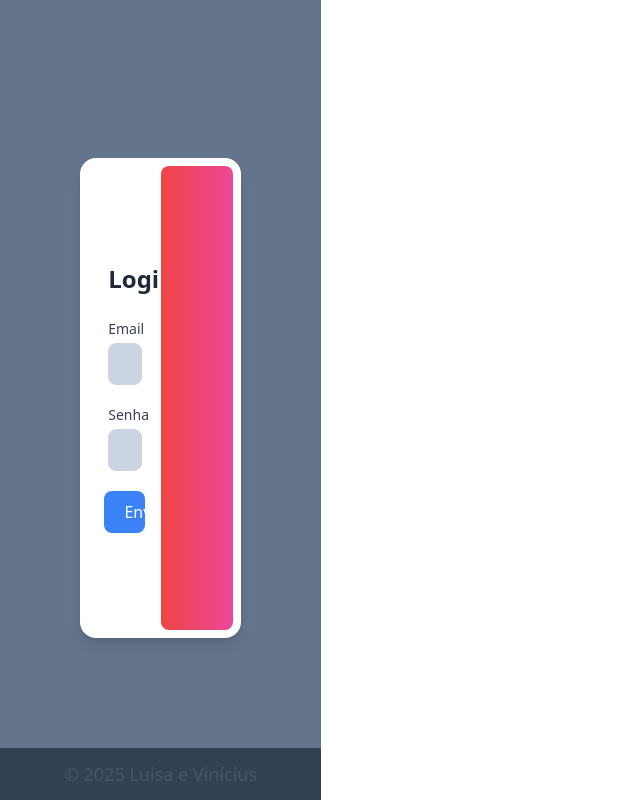
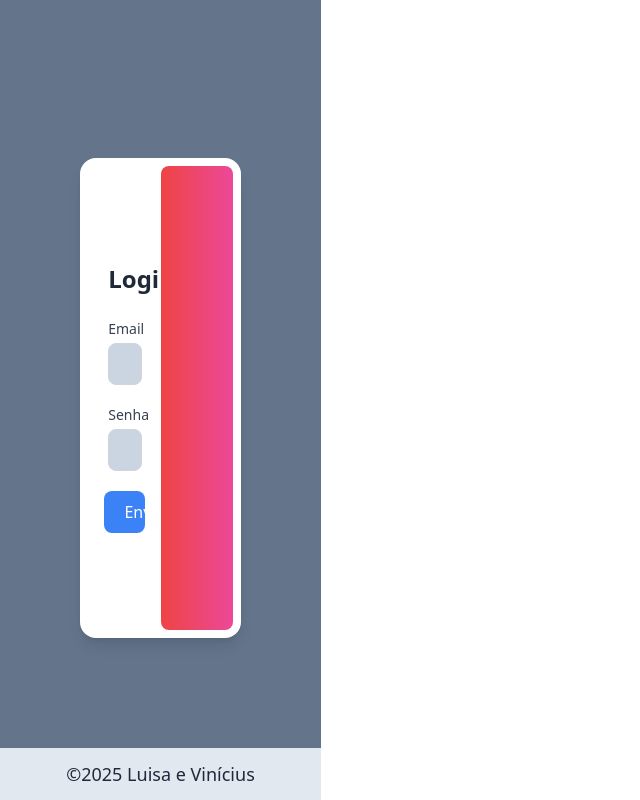
Before and after one commit to viniciusGuerras/projeto_integrador, a React app in the folder app/: page /login in a window 1280 px wide. Shown: the whole page, without its empty margins (0-640 px from the left). Built offline with nearby package versions, Linux system fonts and the light colour scheme; the HTML template or start-up script is replaced by a standard one.

Commit message:
style: changed layout

```diff
--- a/app/src/components/Footer.jsx
+++ b/app/src/components/Footer.jsx
@@ -1,9 +1,7 @@
 export default function Footer() {
   return (
-    <footer className="bg-black-800 text-center text-lg w-full">
-      <div className="text-center p-3 bg-slate-700 text-slate-600">
-        © 2025 Luisa e Vinícius
-      </div>
+    <footer className="bg-slate-200 text-slate-800 text-center text-lg w-full p-3">
+      ©2025 Luisa e Vinícius
     </footer>
   );
 }
--- a/app/src/components/layouts/Layout.jsx
+++ b/app/src/components/layouts/Layout.jsx
@@ -4,16 +4,17 @@ import Menu from "../Menu";
 
 export default function Layout() {
   return (
+    <>
     <div className="min-w-full min-h-screen flex flex-col">
+        <Menu />
       <div className="flex flex-row flex-grow">
-        <Menu />
-
         <main className="flex-grow bg-slate-300 p-4">
           <Outlet />
         </main>
       </div>
 
-      <Footer />
     </div>
+    <Footer />
+    </>
   );
 }
```
